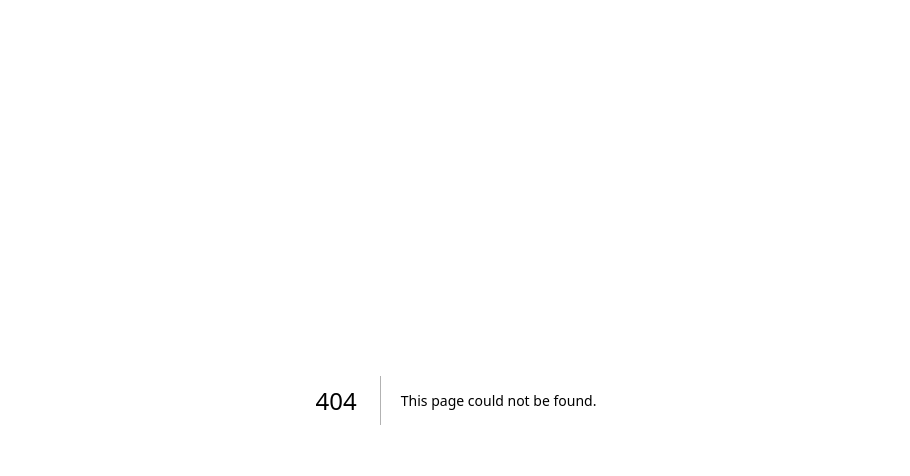
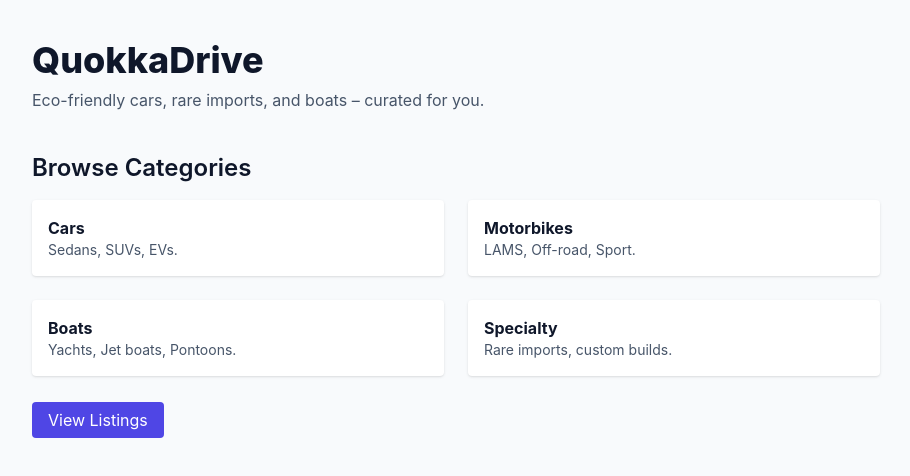
Before and after one commit to Johntie12/flipscout, a Next.js app: page /quokka in a window 1280 px wide. Before the commit this address had no page. Shown: the top 476 px of the page, without its empty margins (184-1094 px from the left). Built offline with nearby package versions, Linux system fonts and the light colour scheme.

Commit message:
feat: add Quokka marketplace page

```diff
--- /dev/null
+++ b/pages/quokka.tsx
@@ -0,0 +1,45 @@
+import Head from 'next/head';
+import Link from 'next/link';
+
+export default function Quokka() {
+  return (
+    <>
+      <Head>
+        <title>QuokkaDrive - Marketplace</title>
+        <meta name="description" content="Find your unique vehicle or boat" />
+      </Head>
+      <main className="min-h-screen bg-slate-50 text-slate-900">
+        <header className="max-w-4xl mx-auto px-6 py-10">
+          <h1 className="text-4xl font-extrabold mb-2">QuokkaDrive</h1>
+          <p className="text-slate-600">Eco-friendly cars, rare imports, and boats – curated for you.</p>
+        </header>
+        <section className="max-w-4xl mx-auto px-6">
+          <h2 className="text-2xl font-semibold mb-4">Browse Categories</h2>
+          <div className="grid grid-cols-2 gap-6">
+            <div className="bg-white p-4 rounded shadow">
+              <h3 className="font-bold">Cars</h3>
+              <p className="text-sm text-slate-600">Sedans, SUVs, EVs.</p>
+            </div>
+            <div className="bg-white p-4 rounded shadow">
+              <h3 className="font-bold">Motorbikes</h3>
+              <p className="text-sm text-slate-600">LAMS, Off-road, Sport.</p>
+            </div>
+            <div className="bg-white p-4 rounded shadow">
+              <h3 className="font-bold">Boats</h3>
+              <p className="text-sm text-slate-600">Yachts, Jet boats, Pontoons.</p>
+            </div>
+            <div className="bg-white p-4 rounded shadow">
+              <h3 className="font-bold">Specialty</h3>
+              <p className="text-sm text-slate-600">Rare imports, custom builds.</p>
+            </div>
+          </div>
+          <div className="mt-8">
+            <Link href="/listings">
+              <a className="bg-indigo-600 text-white px-4 py-2 rounded">View Listings</a>
+            </Link>
+          </div>
+        </section>
+      </main>
+    </>
+  );
+}
```
